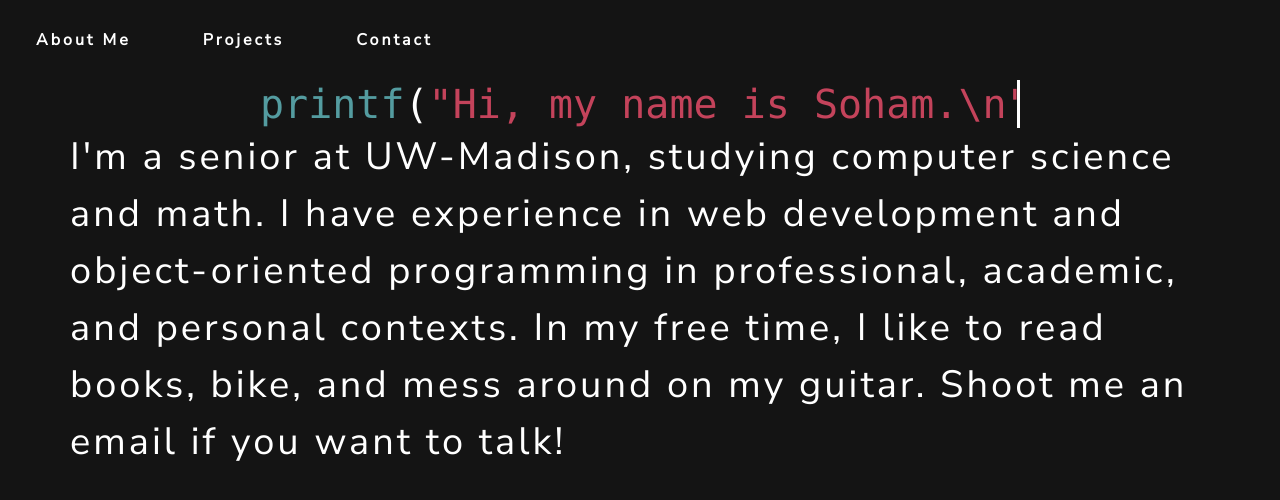
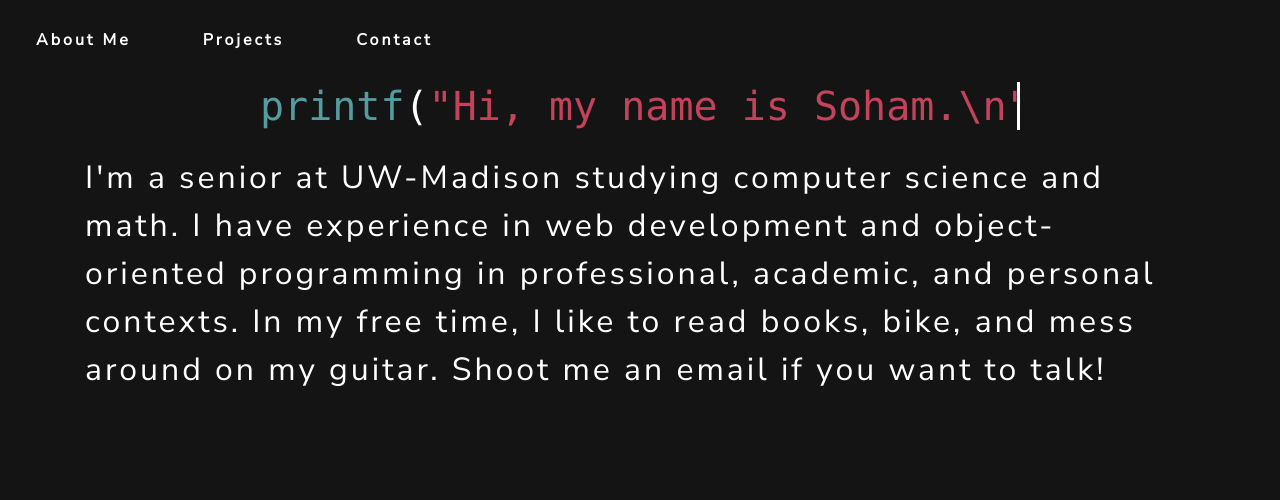
Before and after one commit to sohdas/personal-site, a React (Create React App) app: page / in a window 1280 px wide. Shown: the top 500 px of the page. Built offline with nearby package versions, Linux system fonts and the light colour scheme.

Commit message:
UI tweaks

```diff
--- a/src/components/Home.js
+++ b/src/components/Home.js
@@ -1,20 +1,25 @@
 import React from 'react';
+import Grid from '@material-ui/core/Grid';
 
 const Home = () => {
 
     return (
-        <div class = "container snap">
-            <div class="dark-block typewriter">
-                <h1 class="title"> <span style={{color: '#549ca0'}}>printf</span>(<span style={{color: 'rgb(196, 67, 91)'}}>"Hi, my name is Soham.\n"</span>);</h1>
+        <div className = "container snap">
+
+            <div className="dark-block typewriter">
+                <h1 className="title"> <span style={{color: '#549ca0'}}>printf</span>(<span style={{color: 'rgb(196, 67, 91)'}}>"Hi, my name is Soham.\n"</span>);</h1>
             </div>
-            <div class ="row">
-                <div class ="description">
-                I'm a senior at UW-Madison, studying computer science and math.
-                I have experience in web development and object-oriented programming in professional, academic, and personal contexts.
-                In my free time, I like to read books, bike, and mess around on my guitar.
-                Shoot me an email if you want to talk!
-                </div>
-            </div>
+            <br/>
+            <Grid container>
+                <Grid item xs>
+                    <div className ="description">
+                        I'm a senior at UW-Madison studying computer science and math.
+                        I have experience in web development and object-oriented programming in professional, academic, and personal contexts.
+                        In my free time, I like to read books, bike, and mess around on my guitar.
+                        Shoot me an email if you want to talk!
+                    </div>
+                </Grid>
+            </Grid>
         </div>
     );
 }
--- a/src/components/Navbar.js
+++ b/src/components/Navbar.js
@@ -3,15 +3,15 @@ import React from 'react';
 const Navbar = () => {
 
     return (
-        <nav class="nav">
-            <li class="nav-item">
-                <a class="nav-link active" href="/">About Me</a>
+        <nav className="nav">
+            <li className="nav-item">
+                <a className="nav-link active" href="/">About Me</a>
             </li>
-            <li class="nav-item">
-                <a class="nav-link" target="_blank" rel="noopener noreferrer" href="https://www.github.com/sohdas" >Projects</a>
+            <li className="nav-item">
+                <a className="nav-link" target="_blank" rel="noopener noreferrer" href="https://www.github.com/sohdas" >Projects</a>
             </li>
-            <li class="nav-item">
-                    <a class="nav-link" href="mailto:sohamdasg@gmail.com" >Contact</a>
+            <li className="nav-item">
+                    <a className="nav-link" href="mailto:sohamdasg@gmail.com" >Contact</a>
             </li>
         </nav>
     );
--- a/src/index.css
+++ b/src/index.css
@@ -34,7 +34,7 @@ code {
 }
 
 .description {
-  font-size: 38px;
+  font-size: 32px;
 }
 
 /* Scroll snapping */
@@ -54,9 +54,11 @@ code {
   color: white;
   font-weight: 600;
   transition: .2s ease-in-out;
+  border-bottom: 2px solid rgb(0,0,0,0);
 }
 
 .nav-link:hover {
+  color: white;
   border-bottom: 2px solid white;
   transition: ease-in-out .2s;
 }
```
